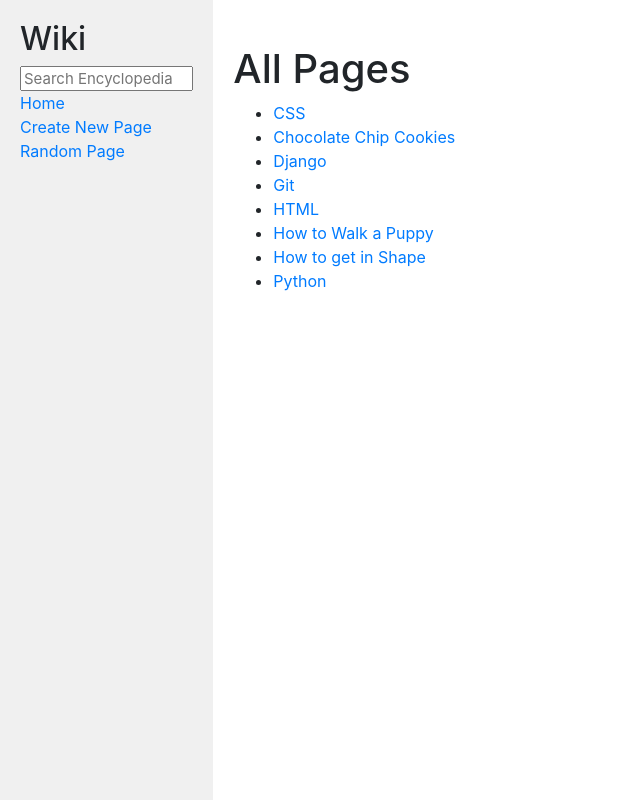
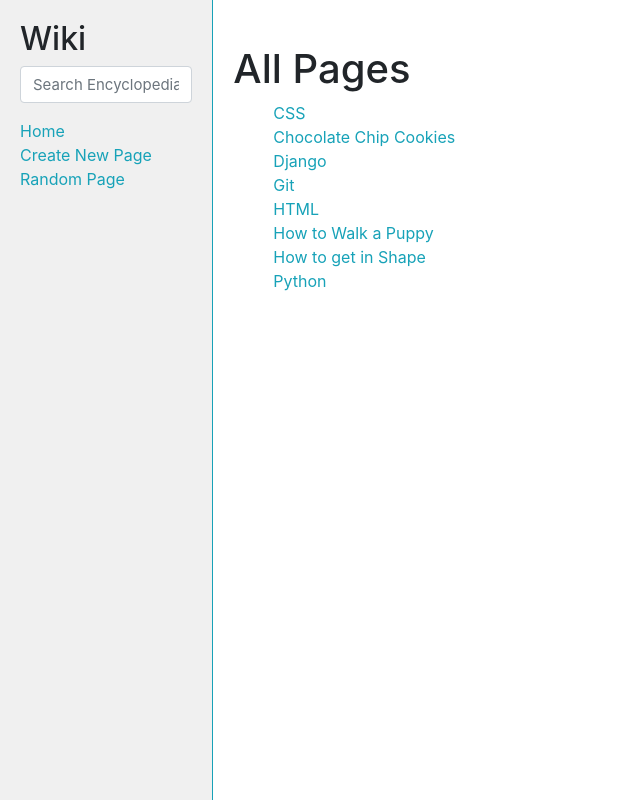
Before and after one commit to chriskorsak/wiki, a Django app: page / in a window 1280 px wide. Shown: the whole page, without its empty margins (0-640 px from the left). Run offline with Django 3.2, Linux system fonts and the light colour scheme; some libraries are stand-ins or nearby versions.

Commit message:
add bootstrap classes to html elements, css style adjustments.

```diff
--- a/encyclopedia/static/encyclopedia/styles.css
+++ b/encyclopedia/static/encyclopedia/styles.css
@@ -1,5 +1,13 @@
-code {
-    white-space: pre;
+.sidebar {
+  background-color: #f0f0f0;
+  border-right: 1px solid #17a2b8;
+  height: 100vh;
+  padding: 20px;
+}
+
+.main {
+  padding: 20px;
+  padding-top: 30px;
 }
 
 h1 {
@@ -11,9 +19,8 @@ textarea {
     min-height: 150px;
 }
 
-.main {
-    padding: 20px;
-    padding-top: 30px;
+ul.entries {
+  list-style-type: none;
 }
 
 .search {
@@ -22,14 +29,24 @@ textarea {
     line-height: 15px;
 }
 
-.sidebar {
-    background-color: #f0f0f0;
-    height: 100vh;
-    padding: 20px;
+code {
+  white-space: pre;
 }
 
-@media screen and (max-width: 768px) {
+a {
+  color: #17a2b8;
+}
+
+a:hover {
+  color: #128091;
+}
+
+/* make sidebar 100% instead of full screen height for mobile */
+@media screen and (max-width: 767px) {
   .sidebar {
     height: 100%;
+    border-right: none;
+    border-bottom: 1px solid #17a2b8;
+
   }
 }
--- a/encyclopedia/templates/encyclopedia/edit.html
+++ b/encyclopedia/templates/encyclopedia/edit.html
@@ -15,6 +15,6 @@
       <div class="form-group">
         <textarea name="content" class="form-control" required>{{ entryText }}</textarea>
       </div>
-      <input type="submit" value="Submit">
+      <input type="submit" value="Submit" class="btn btn-outline-info">
     </form>
 {% endblock %}
--- a/encyclopedia/templates/encyclopedia/entry.html
+++ b/encyclopedia/templates/encyclopedia/entry.html
@@ -10,6 +10,6 @@
     <form action="{% url 'edit' %}" method="POST">
       {% csrf_token %}
       <input type="hidden" value="{{ pageTitle }}" name="pageTitle">
-      <input type="submit" value="Edit">
+      <input type="submit" value="Edit" class="btn btn-outline-info">
     </form>
 {% endblock %}
--- a/encyclopedia/templates/encyclopedia/index.html
+++ b/encyclopedia/templates/encyclopedia/index.html
@@ -7,7 +7,7 @@
 {% block body %}
     <h1>All Pages</h1>
 
-    <ul>
+    <ul class="entries">
       <!-- url path is created by using url pattern name 'entry', followed by the variable entry to be used in path. this way, if i change the path on urls.py, i don't need to change this below.  -->
         {% for entry in entries %}
             <li><a href="{% url 'entry' entry %}">{{ entry }}</a></li>
--- a/encyclopedia/templates/encyclopedia/layout.html
+++ b/encyclopedia/templates/encyclopedia/layout.html
@@ -13,11 +13,13 @@
     <body>
       <div class="container-fluid">
         <div class="row">
-            <div class="sidebar col-lg-2 col-md-3">
+            <div class="sidebar col-xl-2 col-md-3">
                 <h2>Wiki</h2>
                 <form method="POST" action="{% url 'search' %}">
                     {% csrf_token %}
-                    <input class="search" type="text" name="query" placeholder="Search Encyclopedia">
+                    <div class="form-group">
+                      <input class="search form-control" type="text" name="query" placeholder="Search Encyclopedia">
+                    </div>
                 </form>
                 <div>
                     <a href="{% url 'index' %}">Home</a>
@@ -31,7 +33,7 @@
                 {% block nav %}
                 {% endblock %}
             </div>
-            <div class="main col-lg-10 col-md-9">
+            <div class="main col-xl-10 col-md-9">
                 {% block body %}
                 {% endblock %}
             </div>
--- a/encyclopedia/templates/encyclopedia/new.html
+++ b/encyclopedia/templates/encyclopedia/new.html
@@ -15,7 +15,7 @@
       <div class="form-group">
         <textarea name="content" class="form-control" required></textarea>
       </div>
-      <input type="submit" value="submit">
+      <input type="submit" value="Submit" class="btn btn-outline-info">
     </form>
 
 {% endblock %}
--- a/encyclopedia/templates/encyclopedia/search.html
+++ b/encyclopedia/templates/encyclopedia/search.html
@@ -7,7 +7,7 @@
 {% block body %}
     <h1>Search Results</h1>
 
-    <ul>
+    <ul class="entries">
         {% for partial in partialResults %}
             <li><a href="{% url 'entry' partial %}">{{ partial }}</a></li>
         {% empty %}
```
Also changed, not shown: entries/How to Walk a Puppy.md (+8 -0 lines).
